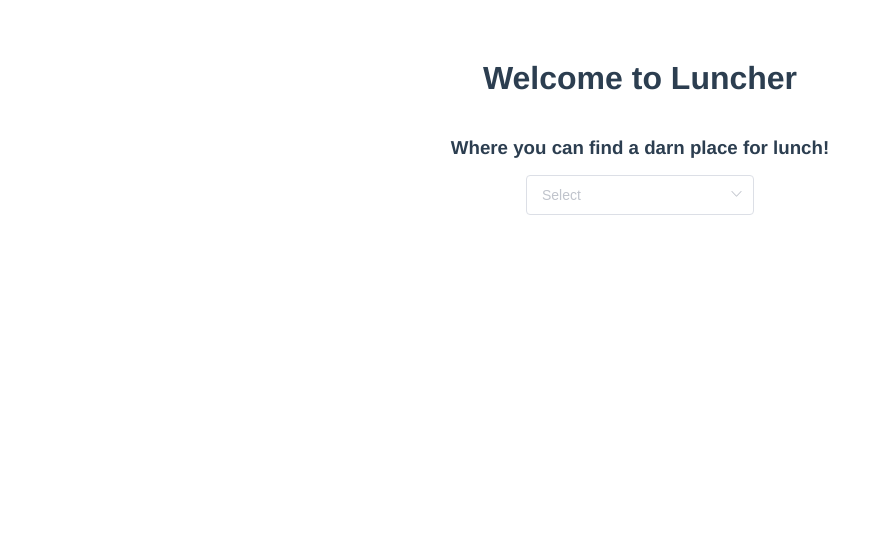
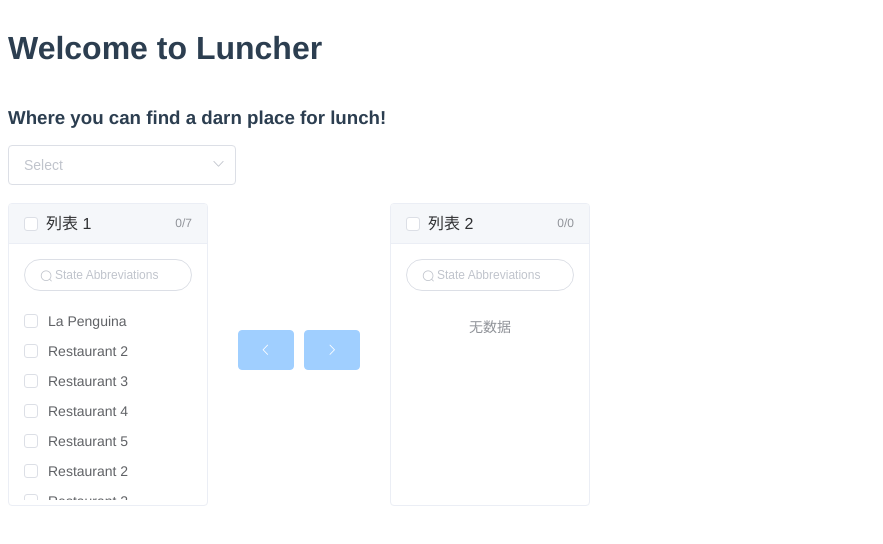
Before and after one commit to mmkhatib/ramencup, a Vue app in the folder my-project/: page / in a window 1280 px wide. Shown: the top 544 px of the page, without its empty margins (0-883 px from the left). Built offline with nearby package versions, Linux system fonts and the light colour scheme.

Commit message:
adding the test list

```diff
--- a/my-project/src/App.vue
+++ b/my-project/src/App.vue
@@ -2,20 +2,23 @@
   <div id="app">
     <!--<img src="./assets/logo.png">-->
     <Greeting msg="Welcome to Luncher"/>
-    <FavRestaurantSelector/>
+    <span><FavRestaurantSelector/></span>
+    <br><span><RestaurantList /></span>
   </div>
 </template>
 
 <script>
 import Greeting from './components/Greeting.vue'
 import FavRestaurantSelector from './components/FavRestaurantSelector.vue'
+import RestaurantList from './components/RestaurantList.vue'
 
 
 export default {
   name: 'app',
   components: {
       Greeting,
-      FavRestaurantSelector
+      FavRestaurantSelector,
+      RestaurantList
 
   }
 }
@@ -29,8 +32,8 @@ export default {
   font-family: 'Avenir', Helvetica, Arial, sans-serif;
   -webkit-font-smoothing: antialiased;
   -moz-osx-font-smoothing: grayscale;
-  text-align: center;
+  /*text-align: center;*/
   color: #2c3e50;
-  margin-top: 60px;
+  margin-top: 30px;
 }
 </style>
--- /dev/null
+++ b/my-project/src/components/RestaurantList.vue
@@ -0,0 +1,42 @@
+<template>
+    <el-transfer
+            filterable
+            :filter-method="filterMethod"
+            filter-placeholder="State Abbreviations"
+            v-model="value2"
+            :data="data2">
+    </el-transfer>
+</template>
+
+<script>
+    export default {
+        data() {
+            // eslint-disable-next-line
+            const generateData2 = _ => {
+                const data = [];
+                const states = ['La Penguina', 'Restaurant 2', 'Restaurant 3', 'Restaurant 4', 'Restaurant 5', 'Restaurant 2', 'Restaurant 2 '];
+                const initials = ['CA', 'IL', 'MD', 'TX', 'FL', 'CO', 'CT'];
+                states.forEach((city, index) => {
+                    data.push({
+                        label: city,
+                        key: index,
+                        initial: initials[index]
+                    });
+                });
+                return data;
+            };
+            return {
+                data2: generateData2(),
+                value2: [],
+                filterMethod(query, item) {
+                    return item.initial.toLowerCase().indexOf(query.toLowerCase()) > -1;
+                }
+            };
+        }
+    };
+</script>
+
+<style scoped>
+
+
+</style>
```
